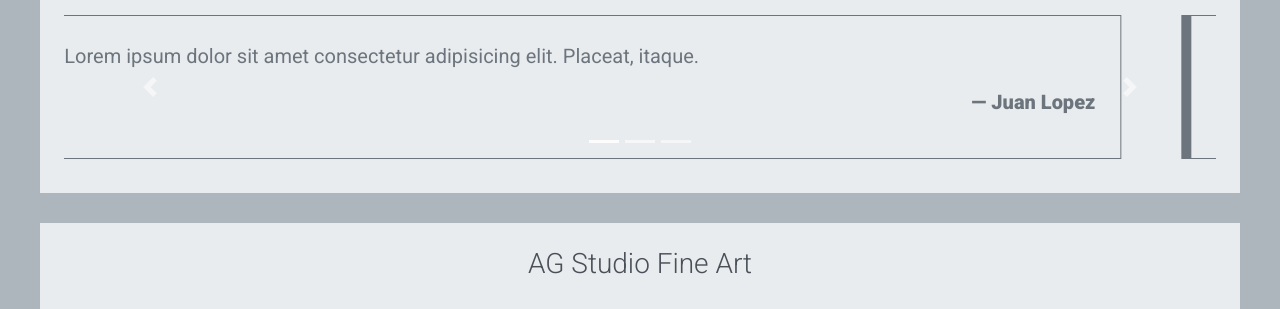
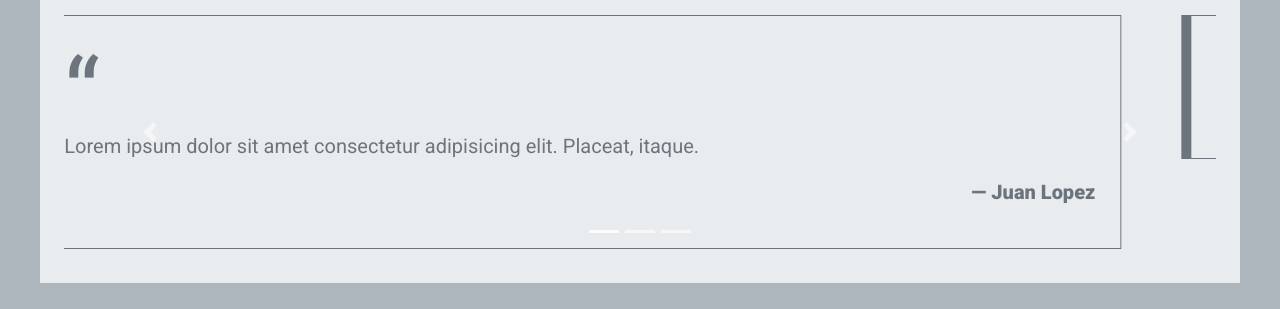
Before and after one commit to solbotana/proyecto_final, a website: page nosotros.html in a window 1280 px wide. Shown: the part 474-783 px from the top of the page. Drawn offline with nearby package versions, Linux system fonts and the light colour scheme.

Commit message:
nuevos cambios a todas las páginas

```diff
--- a/nosotros.html
+++ b/nosotros.html
@@ -15,6 +15,7 @@
 
     <body>
         <header>
+          <!-- navbar -->
             <nav class="navbar navbar-expand-lg navbar-light bg-light navStyle">
                 <button class="navbar-toggler" type="button" data-toggle="collapse" data-target="#navbarSupportedContent" aria-controls="navbarSupportedContent" aria-expanded="false" aria-label="Toggle navigation">
                   <span class="navbar-toggler-icon"></span>
@@ -48,6 +49,7 @@
                 </div>
             </nav>
         </header>
+        <!-- Sección Introductoria -->
         <div class="aboutUs animate__animated animate__fadeInLeft">
             <div class="aboutUs__textWrapper">
               <h1>Un lugar de encuentro para los apasionados por la fotografía.</h1>
@@ -60,6 +62,7 @@
               <img src="Images/seccionNosotros.JPG" alt="Taller AG Studio" class="imagen__aboutus">
             </div>
           </div>
+          <!-- Sección Reviews -->
           <div class="reviews animate__animated animate__fadeInLeft">
             <h2>Las palabras de nuestros clientes</h2>
               <div id="carouselExampleIndicators" class="carousel slide" data-ride="carousel">
@@ -70,7 +73,7 @@
                 </ol>
               <div class="carousel-inner">
                 <div class="carousel-item active">
-                  <blockquote class="blockquote blockquote--bordered">
+                  <blockquote class="blockquote blockquote--bordered blockquote--quoted">
                     <p class="blockquote__text">Lorem ipsum dolor sit amet consectetur adipisicing elit. Placeat, itaque.</p>
                     <p class="blockquote__text blockquote__text--credit">Juan Lopez</p>
                   </blockquote>
@@ -98,6 +101,7 @@
               </a>
             </div>
           </div>
+          <!-- Footer -->
               <div class="footer animate__animated animate__fadeInLeft">
                       <div class="footer__tittle">
                           <h3>AG Studio Fine Art</h3>
--- a/scss/_aboutus.scss
+++ b/scss/_aboutus.scss
@@ -105,19 +105,13 @@
     border-left-width: 10px;
   }
 
-  .blockquote--quote::before{
+  .blockquote--quoted::before{
     content: "\201c";
     font-size: 100px;
-    color: #343a40;
+    color: #6c757d;
     display: block;
     margin-bottom: -40px;
     margin-top: -20px;
-  }
-
-  .blockquote__text--credit{
-    font-weight: bold;
-    font-style: normal;
-    text-align: right;
   }
 
   .reviews .blockquote__text{
@@ -125,6 +119,12 @@
     font-style: italic;
     font-size: 1.15em;
     line-height: 1.5;
+  }
+
+  .blockquote__text--credit{
+    font-weight: bold;
+    font-style: normal;
+    text-align: right;
   }
 
   .blockquote__text--credit::before{
```
Also changed, not shown: contacto.html (+1 -0 lines), index.html (+4 -2 lines), portfolio.html (+3 -0 lines), productos.html (+4 -0 lines), servicios.html (+3 -0 lines), css/main.css.
